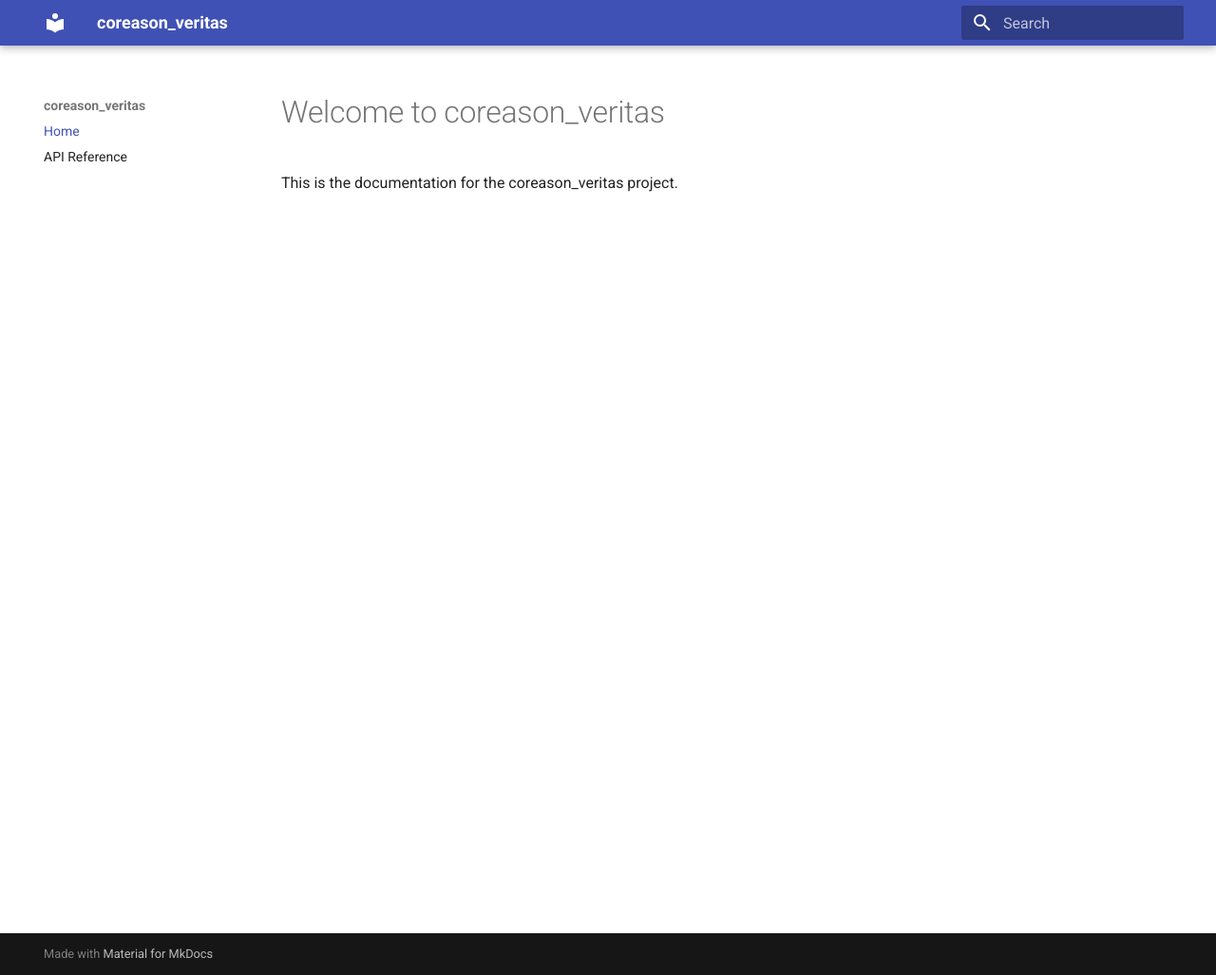
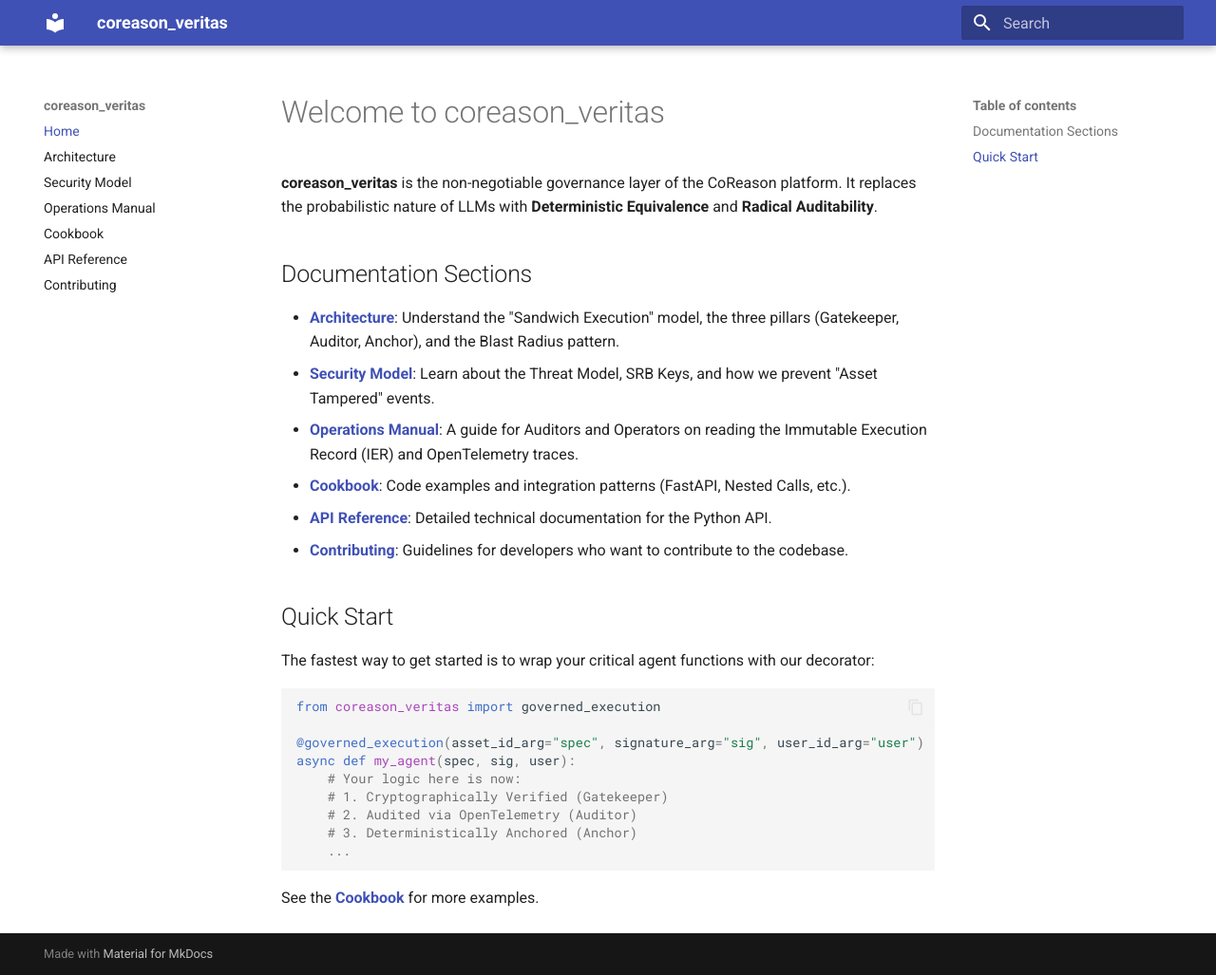
Before and after one commit to CoReason-AI/coreason_veritas, an MkDocs documentation site: the page built from docs/index.md, in a window 1280 px wide and 1027 px high. Shown: the whole window at 95% size. Built offline with MkDocs 1.6.1 and Material for MkDocs 9.7.7, drawn with Linux system fonts in a browser that asks for light colours.

Commit message:
docs: Add comprehensive documentation suite and refactor project metadata
* **Documentation Suite:**
* **Architecture:** Added `docs/architecture.md` detailing system design, "Sandwich Execution," and "Blast Radius" logic (including Mermaid diagrams).
* **Security:** Added `docs/security.md` covering the threat model, key management (SRB/PEM), and security architecture.
* **Operations:** Added `docs/operations.md` for IER logging, OpenTelemetry attributes, and GxP auditing procedures.
* **Cookbook:** Added `docs/cookbook.md` with usage patterns for Standard Wrapper, Manual Interceptor, and Nested Governance.
* **Developer Guide:** Added `docs/contributing.md` outlining strict contribution protocols.


* **Configuration:**
* Updated `mkdocs.yml` to enable Mermaid support and restructure navigation.
* Updated `.pre-commit-config.yaml` to allow custom YAML tags (`!!python/name`) for MkDocs compatibility.


* **Metadata Refactor:**
* Consolidated `pyproject.toml` metadata into `[tool.poetry]`, removing conflicting `[project]` sections.
* Updated Python version constraints to `>=3.12, <3.15` and set license to "Proprietary".
* Verified metadata compliance with `twine check`.

````diff
--- a/.pre-commit-config.yaml
+++ b/.pre-commit-config.yaml
@@ -5,6 +5,7 @@
       - id: trailing-whitespace
       - id: end-of-file-fixer
       - id: check-yaml
+        args: [--unsafe]
       - id: check-toml
       - id: check-json
   - repo: https://github.com/astral-sh/ruff-pre-commit
--- a/docs/index.md
+++ b/docs/index.md
@@ -1,3 +1,30 @@
 # Welcome to coreason_veritas
 
-This is the documentation for the coreason_veritas project.
+**coreason_veritas** is the non-negotiable governance layer of the CoReason platform. It replaces the probabilistic nature of LLMs with **Deterministic Equivalence** and **Radical Auditability**.
+
+## Documentation Sections
+
+*   **[Architecture](architecture.md)**: Understand the "Sandwich Execution" model, the three pillars (Gatekeeper, Auditor, Anchor), and the Blast Radius pattern.
+*   **[Security Model](security.md)**: Learn about the Threat Model, SRB Keys, and how we prevent "Asset Tampered" events.
+*   **[Operations Manual](operations.md)**: A guide for Auditors and Operators on reading the Immutable Execution Record (IER) and OpenTelemetry traces.
+*   **[Cookbook](cookbook.md)**: Code examples and integration patterns (FastAPI, Nested Calls, etc.).
+*   **[API Reference](api.md)**: Detailed technical documentation for the Python API.
+*   **[Contributing](contributing.md)**: Guidelines for developers who want to contribute to the codebase.
+
+## Quick Start
+
+The fastest way to get started is to wrap your critical agent functions with our decorator:
+
+```python
+from coreason_veritas import governed_execution
+
+@governed_execution(asset_id_arg="spec", signature_arg="sig", user_id_arg="user")
+async def my_agent(spec, sig, user):
+    # Your logic here is now:
+    # 1. Cryptographically Verified (Gatekeeper)
+    # 2. Audited via OpenTelemetry (Auditor)
+    # 3. Deterministically Anchored (Anchor)
+    ...
+```
+
+See the **[Cookbook](cookbook.md)** for more examples.
--- a/mkdocs.yml
+++ b/mkdocs.yml
@@ -1,6 +1,24 @@
 site_name: coreason_veritas
 theme:
   name: material
+  features:
+    - content.code.copy
+    - navigation.expand
+markdown_extensions:
+  - pymdownx.superfences:
+      custom_fences:
+        - name: mermaid
+          class: mermaid
+          format: !!python/name:pymdownx.superfences.fence_code_format
+  - pymdownx.highlight:
+      anchor_linenums: true
+  - pymdownx.inlinehilite
+  - pymdownx.snippets
 nav:
   - Home: index.md
+  - Architecture: architecture.md
+  - Security Model: security.md
+  - Operations Manual: operations.md
+  - Cookbook: cookbook.md
   - API Reference: api.md
+  - Contributing: contributing.md
````
Also changed, not shown: docs/architecture.md (added, +78 -0 lines), docs/contributing.md (added, +73 -0 lines), docs/cookbook.md (added, +99 -0 lines), docs/operations.md (added, +49 -0 lines), docs/security.md (added, +46 -0 lines), pyproject.toml (+12 -22 lines), 1 other file.
